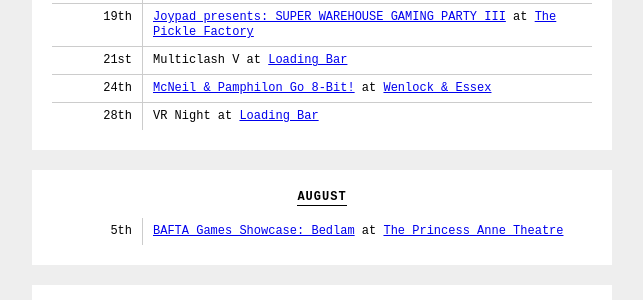
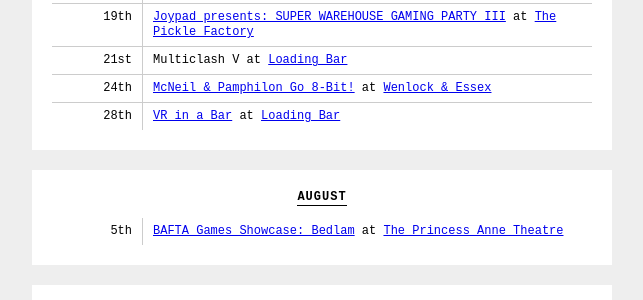
Before and after one commit to thomasmarshall/londongamediary.com, a Jekyll site: the page built from index.html, in a window 1280 px wide. Shown: the part 599-899 px from the top of the page, without its empty margins (318-961 px from the left). Built offline with Jekyll 4.4.1, drawn with Linux system fonts in a browser that asks for light colours; nearby versions of some CDN libraries.

Commit message:
Update events.yml

```diff
--- a/_data/events.yml
+++ b/_data/events.yml
@@ -76,7 +76,8 @@
   location: "[Wenlock & Essex](http://www.wenlockandessex.com/)"
   date: 2014-07-24
 
-- title: "VR Night"
+- title: "VR in a Bar"
+  link: "http://www.eventbrite.co.uk/e/vr-in-a-bar-tickets-12240083419"
   location: "[Loading Bar](http://twitter.com/drinkrelaxplay)"
   date: 2014-07-28
 
```
